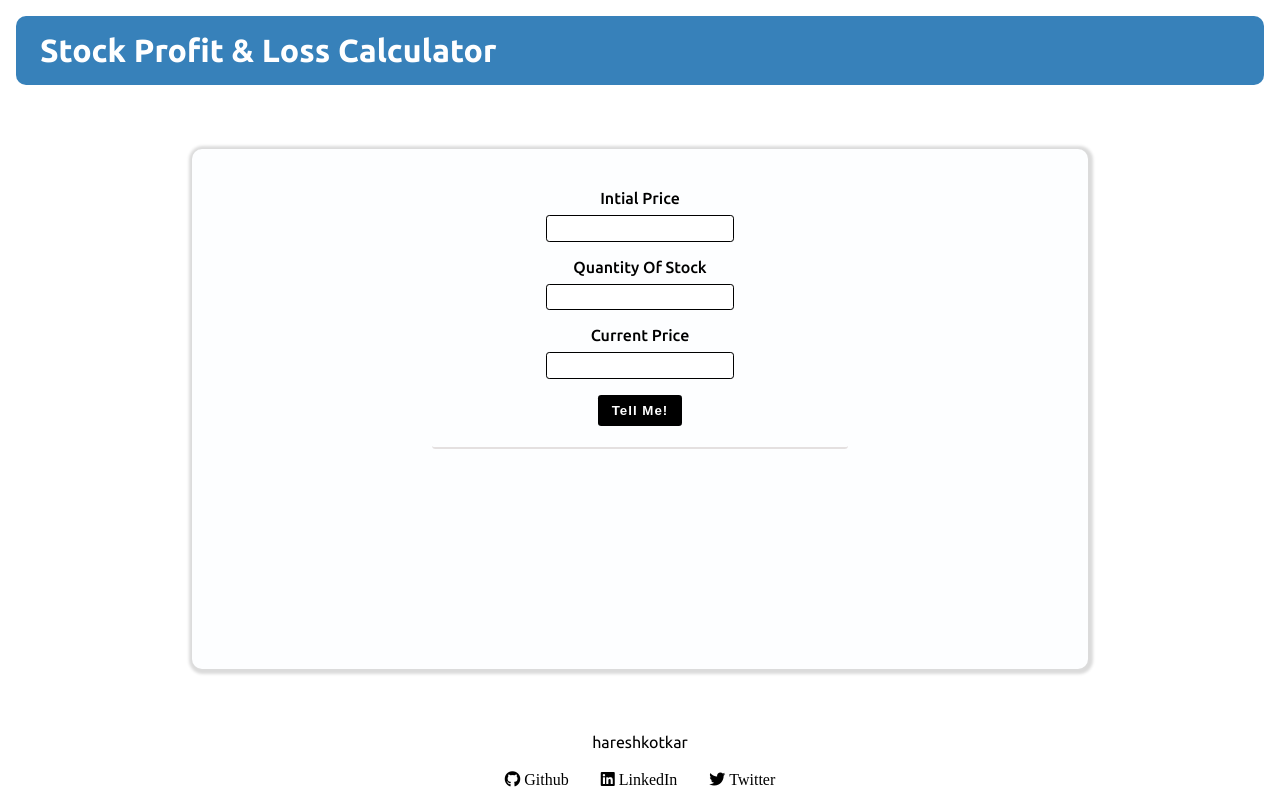
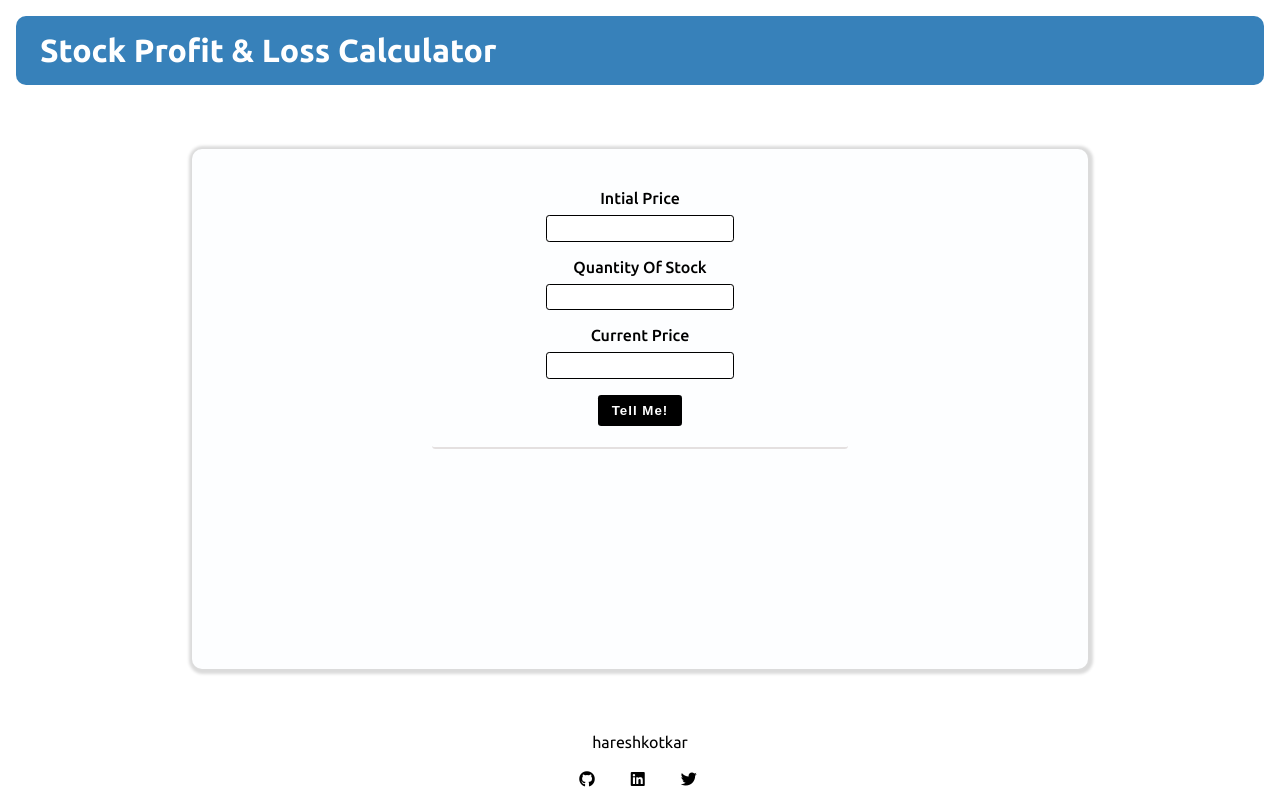
Before and after one commit to harshkotkar5557/profit-lossofstock, a plain HTML site: page index.html in a window 1280 px wide. Drawn offline with Linux system fonts and the light colour scheme.

Commit message:
bug: corrected footer links

```diff
--- a/index.html
+++ b/index.html
@@ -29,11 +29,11 @@
     <section class="footer">
         <p>hareshkotkar</p>
         <ul>
-            <li><a href="https://github.com/harshkotkar5557" alt="#"><i class="fab fa-github">&nbsp;Github</i></a></li>
-            <li><a href="https://twitter.com/KotkarHaresh" alt="#"><i class="fab fa-linkedin">&nbsp;LinkedIn</i></a>
+            <li><a href="https://github.com/harshkotkar5557" alt="#"><i class="fab fa-github">&nbsp;</i></a></li>
+            <li><a href="https://www.linkedin.com/in/harsh-kotkar-389a08139/" alt="#"><i class="fab fa-linkedin">&nbsp;</i></a>
             </li>
-            <li><a href="https://www.linkedin.com/in/harsh-kotkar-389a08139/" alt="#"><i
-                        class="fab fa-twitter">&nbsp;Twitter</i></a></li>
+            <li><a href="https://twitter.com/KotkarHaresh" alt="#"><i
+                        class="fab fa-twitter">&nbsp;</i></a></li>
         </ul>
     </section>
     <script src="./app.js"></script>
```
